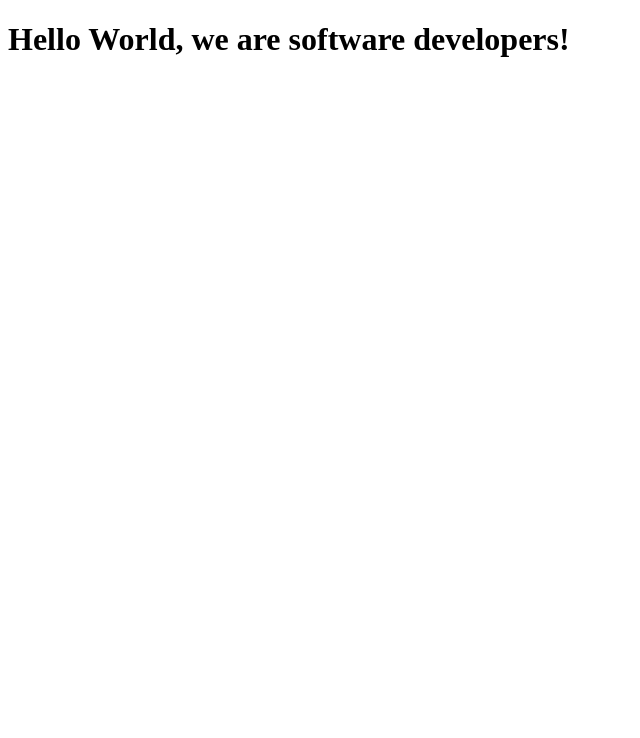
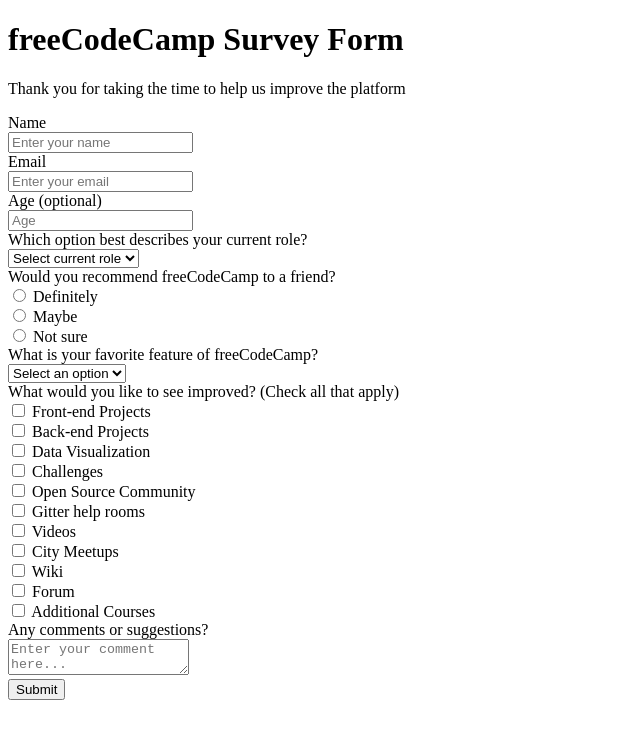
Before and after one commit to Abdoul-Jabbar/microverseHtmlCSS, a plain HTML site: page index.html in a window 1280 px wide. Shown: the whole page, without its empty margins (0-640 px from the left). Drawn offline with Linux system fonts and the light colour scheme.

Commit message:
Html form

```diff
--- a/index.html
+++ b/index.html
@@ -2,8 +2,86 @@
 <html lang="en">
     <head>
         <title>Microverse Project</title>
+        <link rel="stylesheet" href="styles.css">
     </head>
     <body>
-        <h1>Hello World, we are software developers!</h1>
+        <div>
+            <h1 id="title">freeCodeCamp Survey Form</h1>
+            <p id="description">Thank you for taking the time to help us improve the platform</p>
+            <form id="survey-form">
+                <div>
+                    <label id="name-label">Name</label><br>
+                    <input id="name" type="text" placeholder="Enter your name" required />
+                </div>
+                <div>
+                    <label id="email-label">Email</label><br>
+                    <input id="email" type="email" placeholder="Enter your email" required />
+                </div>
+                <div>
+                    <label id="number-label">Age (optional)</label><br>
+                    <input id="age" type="number" [min]="18" [max]="100" placeholder="Age" />
+                </div>
+                <div>
+                    <label id="dropdown-label">Which option best describes your current role?</label><br>
+                    <select id="dropdown1">
+                        <option value="0">Select current role</option>
+                        <option value="1">Student</option>
+                        <option value="2">Full Time Job</option>
+                        <option value="3">Full Time Learner</option>
+                        <option value="4">Prefer not to say</option>
+                        <option value="5">Other</option>
+                    </select>
+                </div>
+                <div>
+                    <label id="number-label">Would you recommend freeCodeCamp to a friend?</label><br>
+                    <input type="radio" name="recommand" id="recommand1" />
+                    <label>Definitely</label><br>
+                    <input type="radio" name="recommand" id="recommand2" />
+                    <label>Maybe</label><br>
+                    <input type="radio" name="recommand" id="recommand3" />
+                    <label>Not sure</label>
+                </div>
+                <div>
+                    <label id="dropdown2-label">What is your favorite feature of freeCodeCamp?</label><br>
+                    <select id="dropdown2">
+                        <option value="0">Select an option</option>
+                        <option value="1">Challenges</option>
+                        <option value="2">Projects</option>
+                        <option value="3">Community</option>
+                        <option value="4">Open source</option>
+                    </select>
+                </div>
+                <div>
+                    <label id="checkbox-label">What would you like to see improved? (Check all that apply)</label><br>
+                    <input type="checkbox" name="improove" id="improove1" />
+                    <label>Front-end Projects</label><br>
+                    <input type="checkbox" name="improove" id="improove2" />
+                    <label>Back-end Projects</label><br>
+                    <input type="checkbox" name="improove" id="improove3" />
+                    <label>Data Visualization</label><br>
+                    <input type="checkbox" name="improove" id="improove4" />
+                    <label>Challenges</label><br>
+                    <input type="checkbox" name="improove" id="improove5" />
+                    <label>Open Source Community</label><br>
+                    <input type="checkbox" name="improove" id="improove6" />
+                    <label>Gitter help rooms</label><br>
+                    <input type="checkbox" name="improove" id="improove7" />
+                    <label>Videos</label><br>
+                    <input type="checkbox" name="improove" id="improove8" />
+                    <label>City Meetups</label><br>
+                    <input type="checkbox" name="improove" id="improove9" />
+                    <label>Wiki</label><br>
+                    <input type="checkbox" name="improove" id="improove10" />
+                    <label>Forum</label><br>
+                    <input type="checkbox" name="improove" id="improove11" />
+                    <label>Additional Courses</label>
+                </div>
+                <div>
+                    <label id="textarea-label">Any comments or suggestions?</label><br>
+                    <textarea id="textarea" row="10" col="150" placeholder="Enter your comment here..."></textarea>
+                </div>
+                <input type="submit"/>
+            </form>
+        </div>
     </body>
 </html>
```
